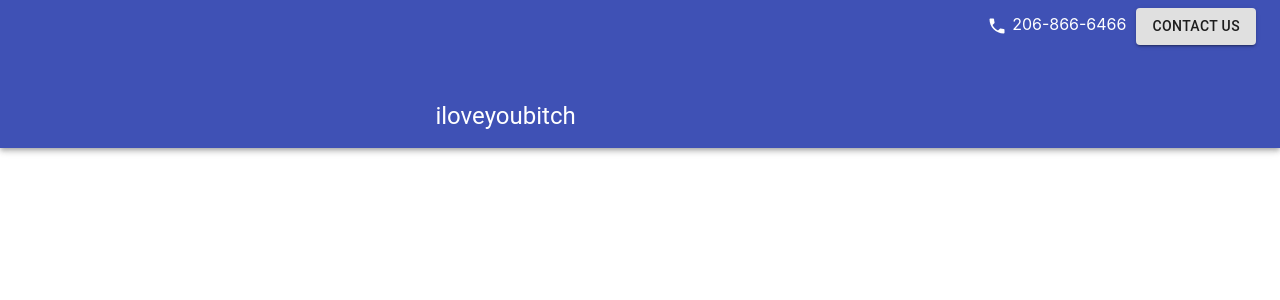
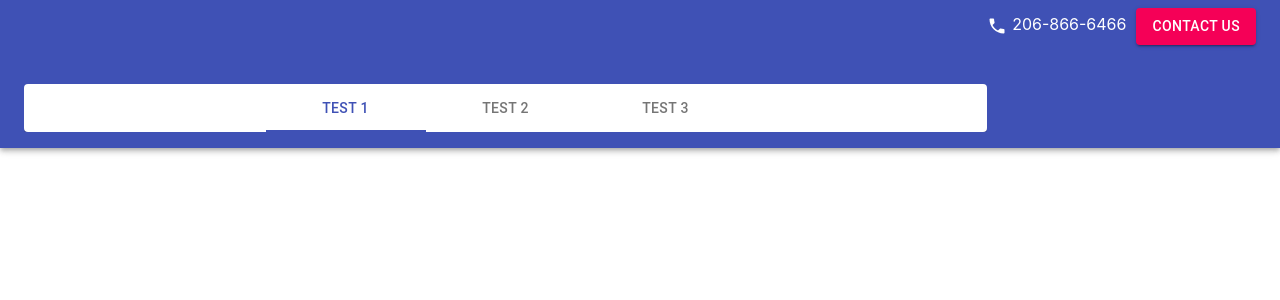
Before and after one commit to jambao24/bergin-prosthodontics, a React (Create React App) app: page / in a window 1280 px wide. Shown: the top 300 px of the page. Built offline with nearby package versions, Linux system fonts and the light colour scheme.

Commit message:
Add dummy theme and copy and paste the tab drop down

```diff
--- /dev/null
+++ b/src/Theme.js
@@ -0,0 +1,20 @@
+import { createMuiTheme } from '@material-ui/core/styles';
+
+const theme = createMuiTheme({
+  palette: {
+    primary: {
+      // light: will be calculated from palette.primary.main,
+      main: '#D685D5',
+      // dark: will be calculated from palette.primary.main,
+      // contrastText: will be calculated to contrast with palette.primary.main
+    },
+    secondary: {
+      light: '#FBCFFA',
+      main: '#D8D3D8',
+      // dark: will be calculated from palette.secondary.main,
+      contrastText: '#ffcc00',
+    }
+  },
+});
+
+export default theme;
--- a/src/components/Navigation.js
+++ b/src/components/Navigation.js
@@ -1,15 +1,20 @@
 import React from "react";
+import TabDropdown from "./TabDropdown";
 import "./Navigation.css";
+import Theme from "../Theme";
 import { AppBar, Toolbar, Typography, Button } from "@material-ui/core";
 import PhoneIcon from "@material-ui/icons/Phone";
+import { ThemeProvider } from '@material-ui/styles';
 
 const Navigation = () => {
+  // Include the theme in ThemeProvider for theme
   return (
+    <ThemeProvider>
       <div className="Navigation_Root">
         <AppBar position="static">
           <Toolbar className="Navigation_Toolbar">
             <Typography className="Navigation_Title" variant="h5" noWrap>
-            iloveyoubitch
+              <TabDropdown></TabDropdown>
             </Typography>
             <PhoneIcon className = "Navigation_Phone_Icon" fontSize="small"/>
             <div className="Navigation_Phone_Number">
@@ -17,12 +22,13 @@ const Navigation = () => {
                 206-866-6466
               </Typography>
             </div>
-          <Button variant="contained">
+            <Button variant="contained" color="secondary">
               Contact Us
             </Button>
           </Toolbar>
         </AppBar>
       </div>
+    </ThemeProvider>
   )
 }
 
--- /dev/null
+++ b/src/components/TabDropdown.js
@@ -0,0 +1,103 @@
+import * as React from "react";
+import {
+  List,
+  AppBar,
+  Toolbar,
+  Paper,
+  Tabs,
+  Tab,
+  Link,
+  Popper,
+  MenuList,
+  MenuItem,
+  InputBase,
+  withStyles
+} from "@material-ui/core";
+
+import SearchIcon from "@material-ui/icons/Search";
+
+const styles = theme => {};
+
+const items = [
+  { pathName: "/test", label: "Test 1" },
+  { pathName: "/test", label: "Test 2" },
+  { pathName: "/test", label: "Test 3" }
+];
+
+const subItems = ["Item 1", "Item 2", "Item 3"];
+
+class TabDropdown extends React.Component {
+  state = {
+    value: 0,
+    open: false,
+    anchorEl: null
+  };
+
+  handleMenuClick = index => {};
+
+  handleMenuOpen = (index, event) => {
+    const { currentTarget } = event;
+    this.setState({
+      open: true,
+      anchorEl: currentTarget,
+      value: index
+    });
+  };
+
+  handleMenuClose = () => {
+    this.setState({
+      open: false,
+      anchorEl: null
+    });
+  };
+
+  handleInputSearch = () => {};
+
+  render() {
+    const { classes } = this.props;
+    const { anchorEl, open } = this.state;
+
+    return (
+      <div
+        className={classes.root}
+        onMouseLeave={this.handleMenuClose.bind(this)}
+      >
+        <AppBar position="static">
+          <Paper className={classes.grow}>
+            <Tabs
+              value={this.state.value}
+              indicatorColor="primary"
+              textColor="primary"
+              centered
+            >
+              {items.map((item, index) => (
+                <Tab
+                  key={index}
+                  onMouseEnter={this.handleMenuOpen.bind(this, index)}
+                  data-key={index}
+                  classes={{ root: classes.tabItem }}
+                  label={item.label}
+                  aria-owns={open ? "menu-list-grow" : undefined}
+                  aria-haspopup={"true"}
+                />
+              ))}
+            </Tabs>
+            <Popper open={open} anchorEl={anchorEl} id="menu-list-grow">
+              <Paper>
+                <MenuList>
+                  {subItems.map((item, index) => (
+                    <MenuItem key={index} onClick={this.handleMenuClose}>
+                      {item}
+                    </MenuItem>
+                  ))}
+                </MenuList>
+              </Paper>
+            </Popper>
+          </Paper>
+        </AppBar>
+      </div>
+    );
+  }
+}
+
+export default withStyles(styles)(TabDropdown);
```
Lines whose indentation alone changed are shown as unchanged.
